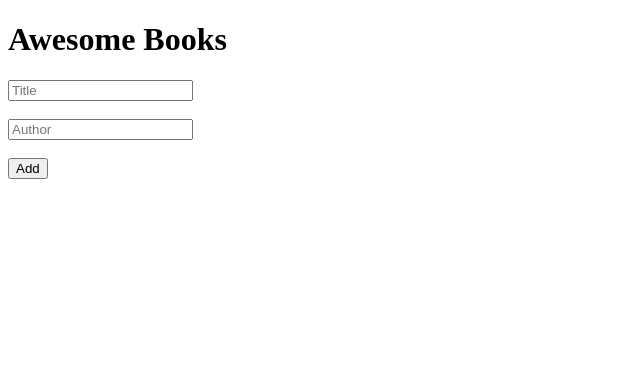
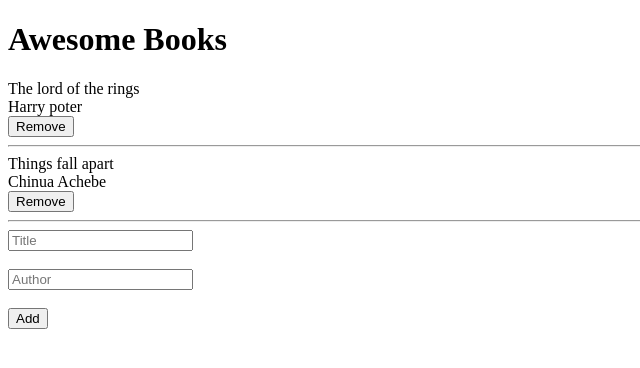
Before and after one commit to dami1080/AwesomeBook, a plain HTML site: page index.html in a window 1280 px wide. Shown: the whole page, without its empty margins (0-640 px from the left). Drawn offline with Linux system fonts and the light colour scheme.

Commit message:
Display all books saved in the collection in the top part of the page

```diff
--- a/app.js
+++ b/app.js
@@ -1,12 +1,17 @@
+const containerDiv = document.querySelector('.container-div');
+
+const mainBookContainer = document.createElement('div');
+mainBookContainer.className = 'main-book-container';
+
 const bookArray = [
-    {title: "the lord of the rings", author: "Harry poter"},
-    {title: "go", author: "dare"},
+    {title: "The lord of the rings", author: "Harry poter"},
+    {title: "Things fall apart", author: "Chinua Achebe"},
 ];
 
+
 const createBookElement = function(title, author) {
-    const containerDiv = document.querySelector('.container-div');
-    const mainBookContainer = document.createElement('div');
-    mainBookContainer.className = 'main-book-container';
+    const bookContainer = document.createElement('div');
+    bookContainer.className = 'book-container';
 
     const titleDesc = document.createElement('div');
     titleDesc.className = 'title';
@@ -22,10 +27,11 @@ const createBookElement = function(title, author) {
 
     const hrElement = document.createElement('hr');
 
-    mainBookContainer.appendChild(titleDesc);
-    mainBookContainer.appendChild(authorDesc);
-    mainBookContainer.appendChild(removeBtn);
-    mainBookContainer.appendChild(hrElement);
+    bookContainer.appendChild(titleDesc);
+    bookContainer.appendChild(authorDesc);
+    bookContainer.appendChild(removeBtn);
+    bookContainer.appendChild(hrElement);
+    mainBookContainer.appendChild(bookContainer);
     containerDiv.appendChild(mainBookContainer);
 }
 
@@ -36,4 +42,14 @@ const addBook = function() {
   const newBook = {title: titleInputValue, author: authorInputValue};
 
   bookArray.push(newBook);
+
+  createBookElement(titleInputValue, authorInputValue);
 }
+
+const displayBooks = function(arr) {
+    bookArray.forEach((e) => {
+        createBookElement(e.title, e.author);
+    })
+}
+
+displayBooks(bookArray);
```
Also changed, not shown: index.html (+1 -6 lines).
